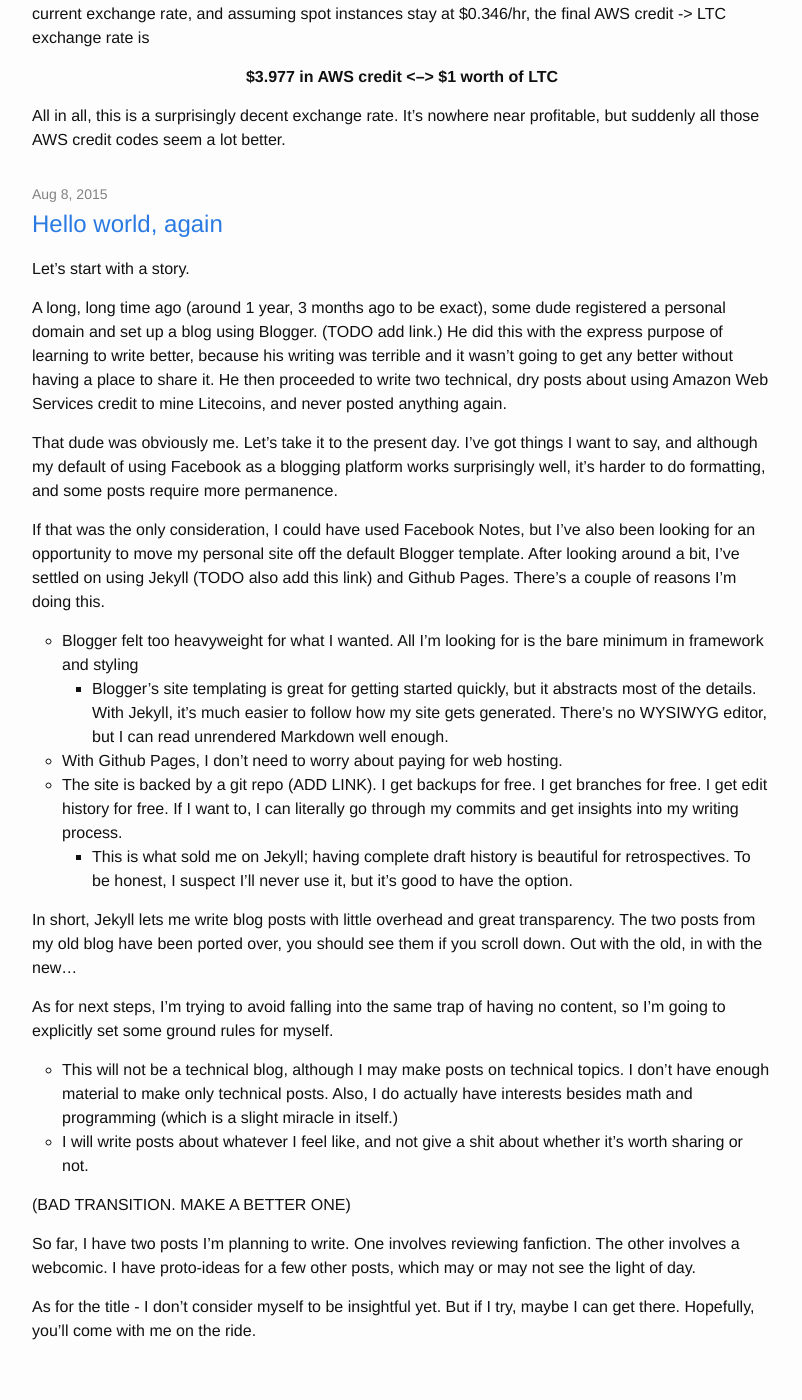
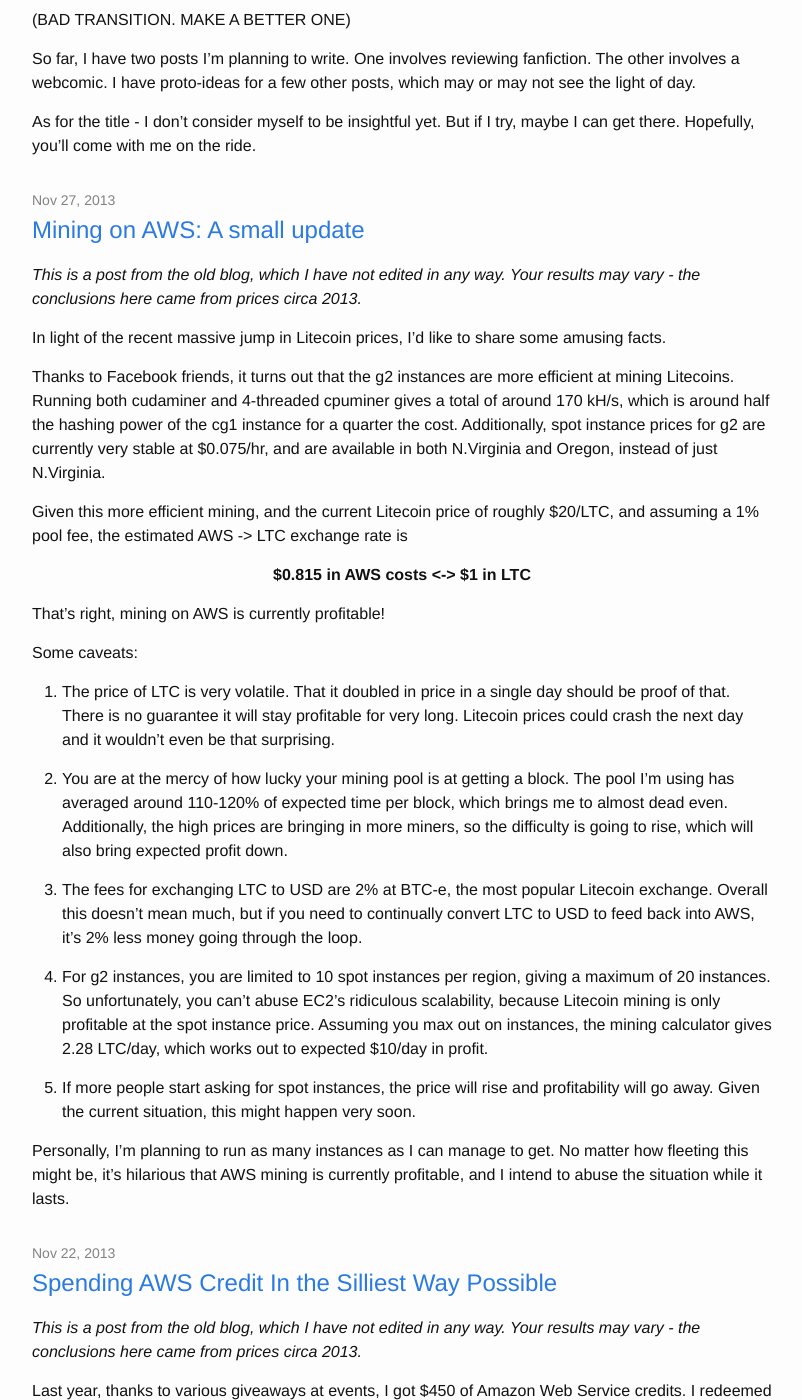
Before and after one commit to alexirpan/alexirpan.github.io, a Jekyll site: the page built from index.html, in a window 1280 px wide and 1400 px high, scrolled down 1163 px. Shown: the whole window, without its empty margins (238-1040 px from the left). Built offline with Jekyll 4.4.1, drawn with Linux system fonts in a browser that asks for light colours; the list of posts is cut into pages by our own code; some of the changed text lies outside the part shown.

Commit message:
Fix title, port other old blog post

```diff
--- a/_posts/2013-11-22-spending-AWS-credit-in-the-silliest-way-possible.markdown
+++ b/_posts/2013-11-22-spending-AWS-credit-in-the-silliest-way-possible.markdown
@@ -1,6 +1,6 @@
 ---
 layout: post
-title:  "Spending AWS Credit In the Silliest Way Possible
+title:  "Spending AWS Credit In the Silliest Way Possible"
 date:   2013-11-22 03:27:00
 categories: jekyll update
 ---
--- /dev/null
+++ b/_posts/2013-11-27-mining-on-AWS-a-small-update.markdown
@@ -0,0 +1,44 @@
+---
+layout: post
+title:  "Mining on AWS: A small update"
+date:   2013-11-27 00:05:00
+categories: jekyll update
+---
+*This is a post from the old blog, which I have not edited in any way.
+Your results may vary - the conclusions here came from prices circa 2013.*
+
+In light of the recent massive jump in Litecoin prices, I'd like to share some amusing facts.
+
+
+Thanks to Facebook friends, it turns out that the g2 instances are more efficient at mining Litecoins. Running both cudaminer and 4-threaded cpuminer gives a total of around 170 kH/s, which is around half the hashing power of the cg1 instance for a quarter the cost. Additionally, spot instance prices for g2 are currently very stable at $0.075/hr, and are available in both N.Virginia and Oregon, instead of just N.Virginia.
+
+
+Given this more efficient mining, and the current Litecoin price of roughly $20/LTC, and assuming a 1% pool fee, the estimated AWS -> LTC exchange rate is
+
+
+**$0.815 in AWS costs <-> $1 in LTC**
+{: style="text-align: center;"}
+
+
+
+That's right, mining on AWS is currently profitable!
+
+
+Some caveats:
+
+1. The price of LTC is very volatile. That it doubled in price in a single day should be proof of that. There is no guarantee it will stay profitable for very long. Litecoin prices could crash the next day and it wouldn't even be that surprising.
+
+
+2. You are at the mercy of how lucky your mining pool is at getting a block. The pool I'm using has averaged around 110-120% of expected time per block, which brings me to almost dead even. Additionally, the high prices are bringing in more miners, so the difficulty is going to rise, which will also bring expected profit down.
+
+
+3. The fees for exchanging LTC to USD are 2% at BTC-e, the most popular Litecoin exchange. Overall this doesn't mean much, but if you need to continually convert LTC to USD to feed back into AWS, it's 2% less money going through the loop.
+
+
+4. For g2 instances, you are limited to 10 spot instances per region, giving a maximum of 20 instances. So unfortunately, you can't abuse EC2's ridiculous scalability, because Litecoin mining is only profitable at the spot instance price. Assuming you max out on instances, the mining calculator gives 2.28 LTC/day, which works out to expected $10/day in profit.
+
+
+5. If more people start asking for spot instances, the price will rise and profitability will go away. Given the current situation, this might happen very soon.
+
+
+Personally, I'm planning to run as many instances as I can manage to get. No matter how fleeting this might be, it's hilarious that AWS mining is currently profitable, and I intend to abuse the situation while it lasts.
```
